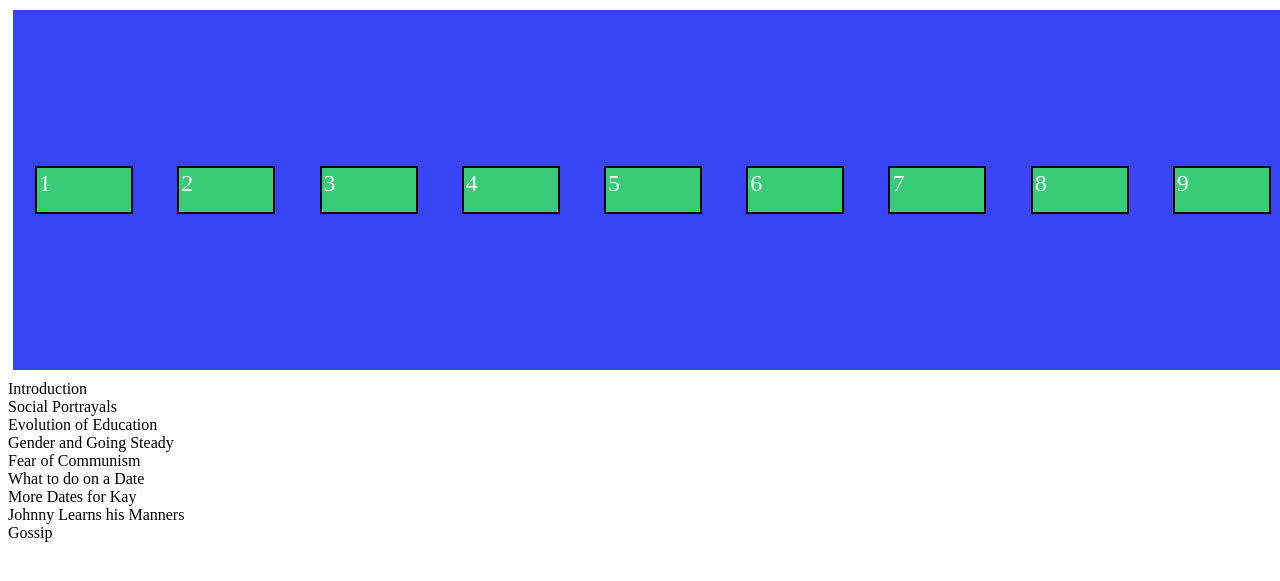
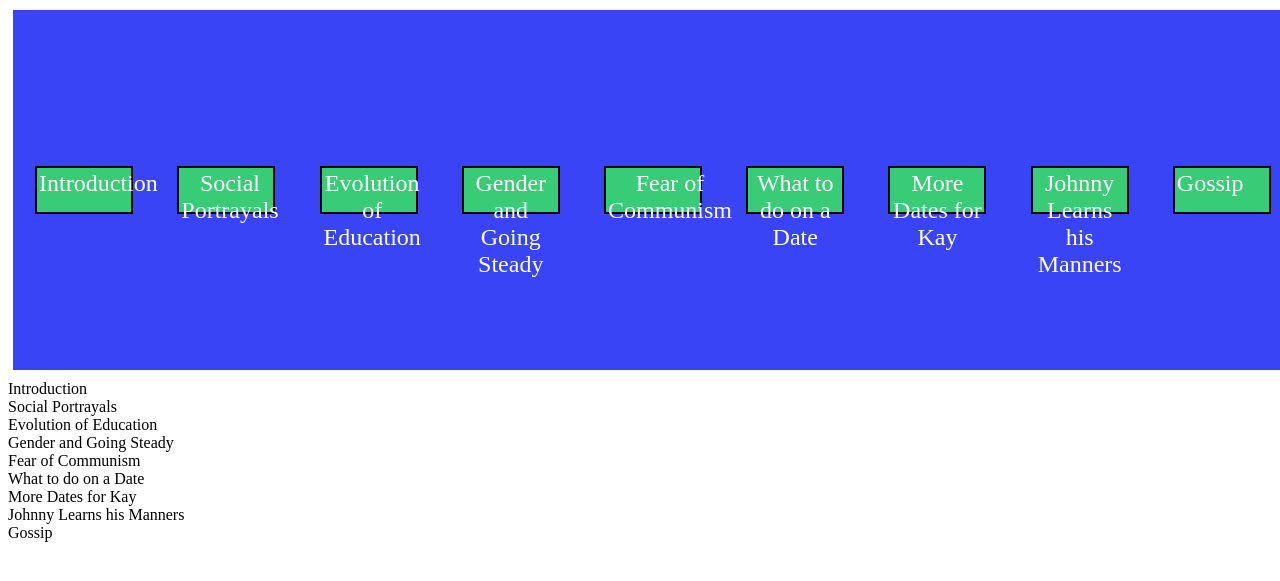
Before and after one commit to JOSH-KO/JOSH-KO.github.io, a Jekyll site: the page Exhibits/SocialGuidanceFilms.html, which Jekyll copies as it is, in a window 1280 px wide. Shown: the top 581 px of the page. Built offline with Jekyll 4.4.1, drawn with Linux system fonts in a browser that asks for light colours.

Commit message:
Update SocialGuidanceFilms.html

```diff
--- a/Exhibits/SocialGuidanceFilms.html
+++ b/Exhibits/SocialGuidanceFilms.html
@@ -9,15 +9,15 @@
 
 <body>
 	<div class="nav">
-		<a href="#section1" class="btn">1</a>
-		<a href="#section2" class="btn">2</a>
-		<a href="#section3" class="btn">3</a>
-		<a href="#section4" class="btn">4</a>
-		<a href="#section5" class="btn">5</a>
-		<a href="#section6" class="btn">6</a>
-		<a href="#section7" class="btn">7</a>
-		<a href="#section8" class="btn">8</a>
-		<a href="#section9" class="btn">9</a>
+		<a href="#section1" class="btn">Introduction</a>
+		<a href="#section2" class="btn">Social Portrayals</a>
+		<a href="#section3" class="btn">Evolution of Education</a>
+		<a href="#section4" class="btn">Gender and Going Steady</a>
+		<a href="#section5" class="btn">Fear of Communism</a>
+		<a href="#section6" class="btn">What to do on a Date</a>
+		<a href="#section7" class="btn">More Dates for Kay</a>
+		<a href="#section8" class="btn">Johnny Learns his Manners</a>
+		<a href="#section9" class="btn">Gossip</a>
 	</div>
 	<div class="section one" id="section1">
 		Introduction
```
